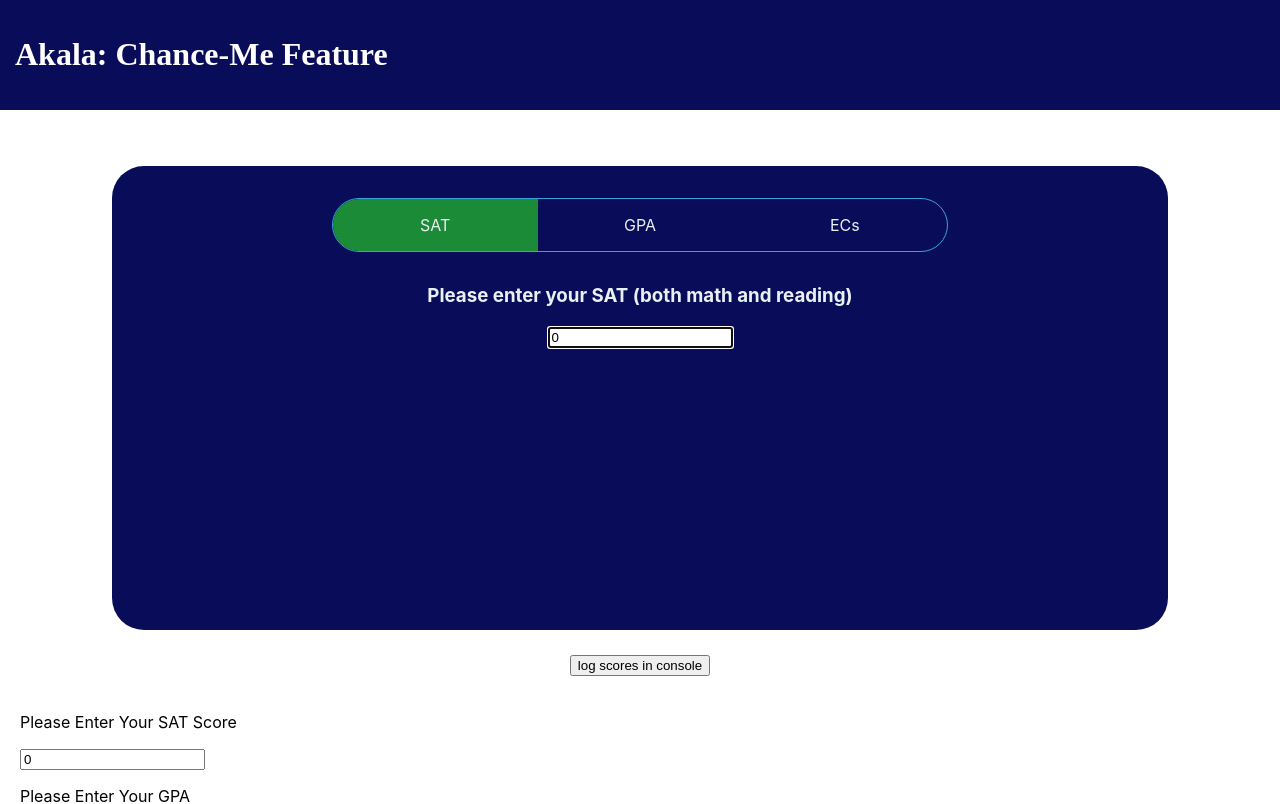
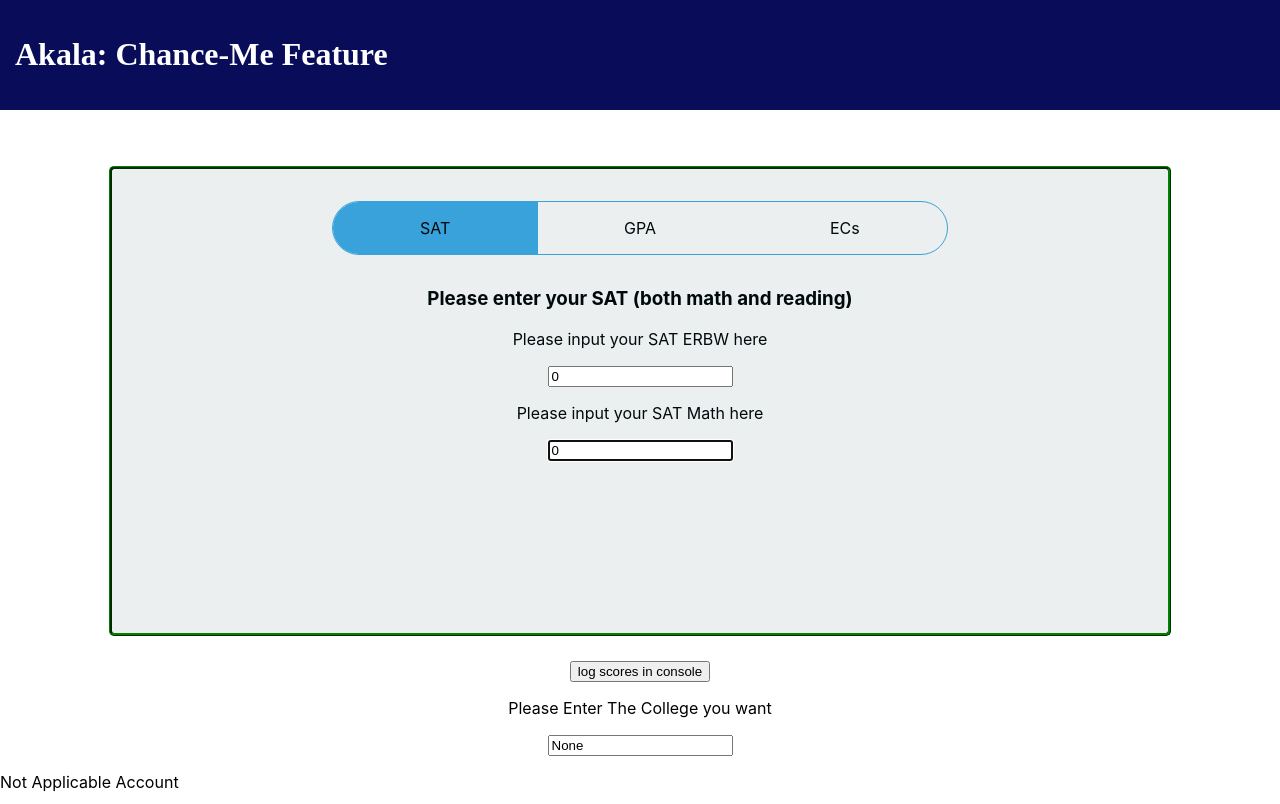
Before and after one commit to dothrakimango/college, a React (Create React App) app: page / in a window 1280 px wide. Shown: the top 804 px of the page. Built offline with nearby package versions, Linux system fonts and the light colour scheme.

Commit message:
July 24 2022 -- Updating UI and finishing touches p1

```diff
--- a/src/App.css
+++ b/src/App.css
@@ -5,6 +5,22 @@
 .App-logo {
   height: 40vmin;
   pointer-events: none;
+}
+.Tabs {
+  width: 80%;
+  height: auto;
+  min-height: 400px;
+  background: #ebeff0;
+  margin: 3.5rem auto 1.5rem;
+  padding: 2rem 1rem;
+  color: #00090b;
+  border-radius: 5px;
+  border-color: green;
+  border-style: ridge;
+  @media (max-width: 769px) {
+    padding: 2rem 0;
+  }
+
 }
 
 ul.nav {
@@ -20,6 +36,7 @@ ul.nav {
     width: 90%;
   }
 }
+
 ul.nav li {
   width: 50%;
   padding: 1rem;
@@ -27,34 +44,30 @@ ul.nav li {
   text-align: center;
   cursor: pointer;
   transition: all 0.7s;
+}
+
+ul.nav li:first-child {
   border-bottom-left-radius: 2rem;
   border-top-left-radius: 2rem;
 }
-ul.nav li:nth-child(2) {
-  border-radius: 0;
+
+ul.nav li:last-child {
   border-bottom-right-radius: 2rem;
   border-top-right-radius: 2rem;
 }
+
 ul.nav li:hover {
   background: rgba(50, 224, 196, 0.15);
 }
+
 ul.nav li.active {
-  background: #1c8b38;
+  background: #39A2DB;
 }
 
-.Tabs {
-  width: 80%;
-  height: auto;
-  min-height: 400px;
-  background: #090d59;
-  margin: 3.5rem auto 1.5rem;
-  padding: 2rem 1rem;
-  color: #E8F0F2;
-  border-radius: 2rem;
-  @media (max-width: 769px) {
-    padding: 2rem 0;
-  }
-
+/* Tab Content Styles */
+.TabContent {
+  font-size: 1rem;
+  text-align: center;
 }
 
 @media (prefers-reduced-motion: no-preference) {
--- a/src/App.js
+++ b/src/App.js
@@ -4,8 +4,6 @@ import Schools from "./schools.json";
 import TabHolder from './TabHolder.js';
 
 //Define Score Values
-var SATVal = 0
-var GPAScore = 0
 var ECScore = 0
 var SummerScore = 0
 var ServiceScore = 0
@@ -20,6 +18,8 @@ export default function App() {
   const [extraCurricular, setExtraCurricular] = useState("0")
   const [summerHours, setSummerHours] = useState("0")
   const [communityServiceHours, setCommunityServiceHours] = useState("0")
+  const [satMath, setSatMath] = useState("0")
+  const [satERBW, setSatERBW] = useState("0")
 
   //Score Calculating Functions
   function calculateECValue(e) {
@@ -119,6 +119,21 @@ export default function App() {
     console.log(extraCurricular);
     console.log(gpaAverage);
     console.log(isWeighted);
+    const iSat = parseInt(satScore)
+    const iGPA = parseInt(gpaAverage)
+    const iECs = parseInt(extraCurricular)
+    const iSh = parseInt(summerHours)
+    const iCS = parseInt(communityServiceHours)
+    if (iSat && iGPA && iECs && iSh && iCS && SchoolNameArr.includes(schoolSelection)) {
+      const fin = Schools[SchoolNameArr.indexOf(schoolSelection)]
+      //var dr = (iSat - fin.satUpper) * fin.weights[0] + ECScore * fin[2] + SummerScore * fin[3] + ServiceScore * fin[4]
+      var dr = (iSat - fin.satUpper) * fin.weights[0] + ECScore * fin.weights[2] + SummerScore * fin.weights[3] + ServiceScore * fin.weights[4]
+      console.log(dr)
+      setFinalText("We Estimate your score to be " + dr.toString())
+    }
+    else {
+      setFinalText("Not Availibe School. Please Enter All Valid Information")
+    }
   }
 
   return(
@@ -127,25 +142,19 @@ export default function App() {
       <h1>Akala: Chance-Me Feature</h1>
     </div>
     <div className="App">
-      <TabHolder satScore = {satScore} setSatScore = {setSatScore}
+      <TabHolder satMath = {satMath} setSatMath = {setSatMath}
+        satERBW = {satERBW} setSatERBW = {setSatERBW}
         gpaAverage = {gpaAverage} setGpaAverage = {setGpaAverage}
         isWeighted = {isWeighted} setIsWeighted = {setIsWeighted}
-        extraCurricular = {extraCurricular} setExtraCurricular = {setExtraCurricular}/>
+        extraCurricular = {extraCurricular} setExtraCurricular = {setExtraCurricular}
+        serviceHours = {communityServiceHours} setServiceHours = {setCommunityServiceHours}
+        summerHours = {summerHours} setSummerHours = {setSummerHours}
+        />
       <button onClick={printScores}>log scores in console</button>
 
     </div>
-    <div className = 'inputs'>
-    <p>Please Enter Your SAT Score</p>
-    <input type = "text" name = "name" onChange = {(e) => setSatScore(e.target.value)} value = {satScore}/>
-    <p>Please Enter Your GPA</p>
-    <input type = "text" name = "name" onChange = {(e) => setGpaAverage(e.target.value)} value = {gpaAverage}/>
-    <p>Please Enter Your EC Hours</p>
-    <input type = "text" name = "name" onChange = {(e) => calculateECValue(e.target.value)} value = {extraCurricular}/>
-    <p>Please Enter Your communityServiceHours Hours</p>
-    <input type = "text" name = "name" onChange = {(e) => calculateServiceScore(e.target.value)} value = {communityServiceHours}/>
-    <p>Please Enter Your Summer Experience Hours</p>
-    <input type = "text" name = "name" onChange = {(e) => calculateSummerScore(e.target.value)} value = {summerHours}/>
-    </div>
+
+
 
     <div className = 'collegeSelect'>
     <p>Please Enter The College you want</p>
@@ -182,7 +191,20 @@ export default function App() {
 }
 
 
-
+/*
+    <div className = 'inputs'>
+    <p>Please Enter Your SAT Score</p>
+    <input type = "text" name = "name" onChange = {(e) => setSatScore(e.target.value)} value = {satScore}/>
+    <p>Please Enter Your GPA</p>
+    <input type = "text" name = "name" onChange = {(e) => setGpaAverage(e.target.value)} value = {gpaAverage}/>
+    <p>Please Enter Your EC Hours</p>
+    <input type = "text" name = "name" onChange = {(e) => calculateECValue(e.target.value)} value = {extraCurricular}/>
+    <p>Please Enter Your communityServiceHours Hours</p>
+    <input type = "text" name = "name" onChange = {(e) => calculateServiceScore(e.target.value)} value = {communityServiceHours}/>
+    <p>Please Enter Your Summer Experience Hours</p>
+    <input type = "text" name = "name" onChange = {(e) => calculateSummerScore(e.target.value)} value = {summerHours}/>
+    </div>
+*/
 
 
 
--- a/src/TabComponents/ecComponent.js
+++ b/src/TabComponents/ecComponent.js
@@ -3,12 +3,25 @@ import React from "react";
 export default function EcComponent(props) {
     return (
         <div className="EcClass">
-            <h3>Enter your extracurricular hours per week on average</h3>
+            <p>Enter your extracurricular hours per week on average</p>
             <input type = "text"
                 name = "ecBox"
                 onChange = {(e) => props.setExtraCurricular(e.target.value)}
                 value = {props.extraCurricular}
-                autoFocus
+
+            />
+            <p>Enter your summer hours per week on average</p>
+            <input type = "text"
+                name = "ecBox"
+                onChange = {(e) => props.setSummerHours(e.target.value)}
+                value = {props.summerHours}
+
+            />
+            <p>Enter your community Service hours per week on average</p>
+            <input type = "text"
+                name = "ecBox"
+                onChange = {(e) => props.setServiceHours(e.target.value)}
+                value = {props.serviceHours}
             />
         </div>
     )
--- a/src/TabComponents/gpaComponent.js
+++ b/src/TabComponents/gpaComponent.js
@@ -3,14 +3,14 @@ import React from "react";
 export default function GpaComponent(props) {
     return (
         <div className="GpaClass">
-            <h3>Enter your GPA</h3>
+            <p>Enter your GPA</p>
             <input type = "text"
                 name = "gpaBox"
                 onChange = {(e) => props.setGpaAverage(e.target.value)}
                 value = {props.gpaAverage}
                 autoFocus
             />
-            <h3>Is your GPA weighted?</h3>
+            <p>Is your GPA weighted?</p>
             <input type = "radio"
                 id="yes"
                 checked={props.isWeighted==1}
--- a/src/TabComponents/satComponent.js
+++ b/src/TabComponents/satComponent.js
@@ -4,10 +4,18 @@ export default function SatComponent(props) {
     return (
         <div className="SatClass">
             <h3>Please enter your SAT (both math and reading)</h3>
+            <p>Please input your SAT ERBW here</p>
             <input type = "text"
-                name = "satBox"
-                onChange = {(e) => props.setSatScore(e.target.value)}
-                value = {props.satScore}
+                name = "erbwBox"
+                onChange = {(e) => props.setSatERBW(e.target.value)}
+                value = {props.satERBW}
+                autoFocus
+            />
+            <p>Please input your SAT Math here</p>
+            <input type = "text"
+                name = "mathBox"
+                onChange = {(e) => props.setSatMath(e.target.value)}
+                value = {props.satMath}
                 autoFocus
             />
         </div>
--- a/src/TabHolder.js
+++ b/src/TabHolder.js
@@ -38,7 +38,7 @@ export default function TabHolder(props) {
           </ul>
           <div className="outlet">
             <TabContent id="SAT" activeTab={activeTab}>
-                <SatComponent satScore = {props.satScore} setSatScore = {props.setSatScore}/>
+                <SatComponent satMath = {props.satMath} setSatMath = {props.setSatMath} satERBW = {props.satERBW} setSatERBW = {props.setSatERBW}/>
             </TabContent>
             <TabContent id="GPA" activeTab={activeTab}>
                 <GpaComponent gpaAverage = {props.gpaAverage} setGpaAverage = {props.setGpaAverage}
@@ -46,7 +46,9 @@ export default function TabHolder(props) {
                 />
             </TabContent>
             <TabContent id="ECs" activeTab={activeTab}>
-              <EcComponent extraCurricular = {props.extraCurricular} setExtraCurricular = {props.setExtraCurricular}/>
+              <EcComponent extraCurricular = {props.extraCurricular} setExtraCurricular = {props.setExtraCurricular}
+                      serviceHours = {props.serviceHours} setServiceHours = {props.setServiceHours}
+                      summerHours = {props.summerHours} setSummerHours = {props.setSummerHours}/>
             </TabContent>
           </div>
         </div>
```
